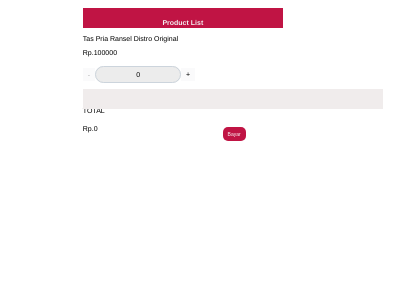
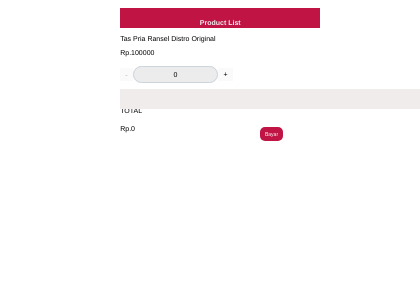
Before and after one commit to agamSuteguh/cartt, a Vue app: page / in a window 390 px wide. Shown: the top 300 px of the page, 420 px wide, since content can reach past the window. Built offline with nearby package versions, Linux system fonts and the light colour scheme.

Commit message:
margin left

```diff
--- a/src/App.vue
+++ b/src/App.vue
@@ -36,7 +36,7 @@ margin-right: 30%;
   font-family: Avenir, Helvetica, Arial, sans-serif;
   -webkit-font-smoothing: antialiased;
   -moz-osx-font-smoothing: grayscale;
-margin-left: 20%;
+margin-left: 30%;
 margin-right: 30%;
 }
 
```
